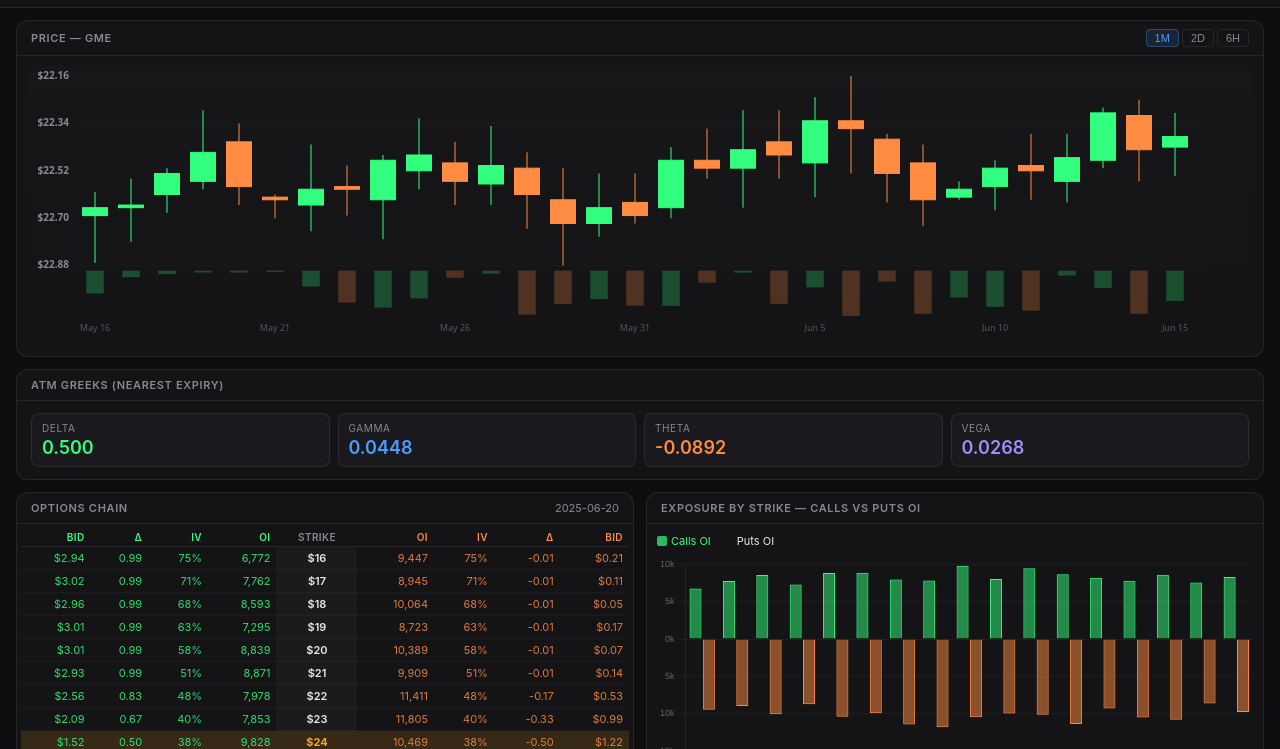
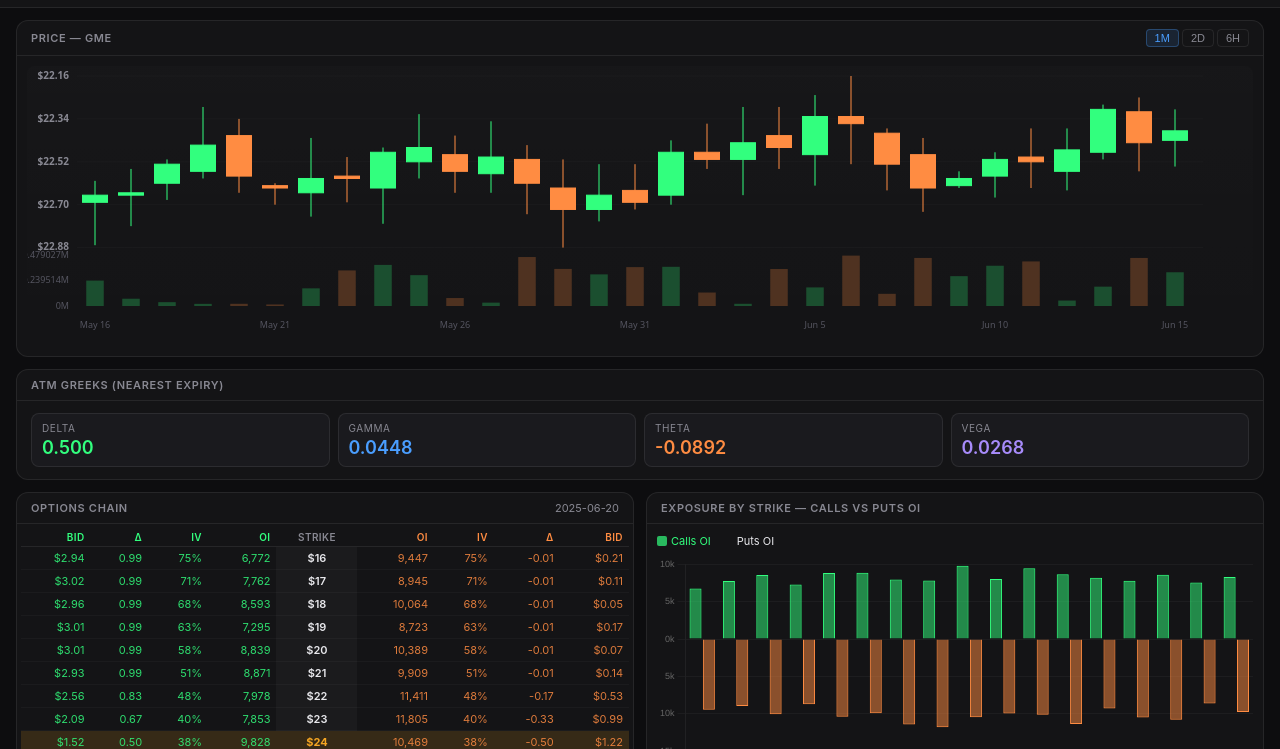
Before and after one commit to theUltimator5/options-dashboard, a website: page index.html in a window 1280 px wide. Shown: the part 51-800 px from the top of the page. Drawn offline with nearby package versions, Linux system fonts and the light colour scheme; no server answers.

Commit message:
Add files via upload

```diff
--- a/index.html
+++ b/index.html
@@ -370,7 +370,6 @@
   const h = rect.height;
 
   // Clear
-  ctx.fillStyle = 'transparent';
   ctx.clearRect(0, 0, w, h);
 
   if (!bars || bars.length < 2) {
@@ -387,30 +386,36 @@
   const closes = bars.map(b => +b.c);
   const vols = bars.map(b => b.v || 0);
 
-  // Calculate min/max for price axis
+  // Layout: price chart on top, volume on bottom
+  const padding = { top: 10, left: 50, right: 50, between: 8 };
+  const volumeHeight = h * 0.18;
+  const priceHeight = h - volumeHeight - padding.between - padding.top - 40;
+
+  const chartWidth = w - padding.left - padding.right;
+  const candleWidth = Math.max(3, Math.floor(chartWidth / bars.length * 0.7));
+  const candleSpacing = Math.floor(chartWidth / bars.length);
+
+  // Price scale (candles)
   const allPrices = [...highs, ...lows];
   const minPrice = Math.min(...allPrices);
   const maxPrice = Math.max(...allPrices);
   const priceRange = maxPrice - minPrice || 1;
+
+  // Volume scale (separate)
   const maxVol = Math.max(...vols) || 1;
 
   console.log('Price range:', minPrice, '-', maxPrice);
-
-  // Sizing
-  const volumeHeight = h * 0.18;
-  const priceHeight = h - volumeHeight - 40;
-  const padding = { top: 10, bottom: 40, left: 50, right: 50 };
-  const chartWidth = w - padding.left - padding.right;
-  const candleWidth = Math.max(3, Math.floor(chartWidth / bars.length * 0.7));
-  const candleSpacing = Math.floor(chartWidth / bars.length);
-
-  console.log('Candle width:', candleWidth, 'spacing:', candleSpacing);
+  console.log('Max volume:', maxVol);
 
   // Scaling functions
   const priceToY = p => padding.top + priceHeight - ((p - minPrice) / priceRange) * priceHeight;
-  const volToH = v => (v / maxVol) * (volumeHeight * 0.9);
+  const volToH = v => (v / maxVol) * volumeHeight;
 
-  // Draw gridlines
+  // Volume baseline
+  const volumeTop = padding.top + priceHeight + padding.between;
+  const volumeBottom = volumeTop + volumeHeight;
+
+  // Draw price gridlines
   ctx.strokeStyle = 'rgba(255,255,255,0.06)';
   ctx.lineWidth = 0.5;
   for (let i = 0; i <= 4; i++) {
@@ -421,16 +426,21 @@
     ctx.stroke();
   }
 
-  // Draw volume bars
+  // Draw volume bars (grow upward from baseline)
   bars.forEach((bar, i) => {
     const x = padding.left + i * candleSpacing + candleSpacing / 2;
     const volH = volToH(vols[i]);
     const isUp = closes[i] >= opens[i];
     ctx.fillStyle = isUp ? 'rgba(50,255,126,0.25)' : 'rgba(255,140,66,0.25)';
-    ctx.fillRect(x - candleWidth * 0.35, padding.top + priceHeight + 5, candleWidth * 0.7, volH);
+    ctx.fillRect(
+      x - candleWidth * 0.35,
+      volumeBottom - volH,
+      candleWidth * 0.7,
+      volH
+    );
   });
 
-  // Draw candles
+  // Draw candles (on price scale)
   bars.forEach((bar, i) => {
     const x = padding.left + i * candleSpacing + candleSpacing / 2;
     const o = opens[i];
@@ -465,7 +475,7 @@
     ctx.strokeRect(x - candleWidth / 2, bodyTop, candleWidth, bodyH);
   });
 
-  // Draw price labels on left
+  // Draw price labels on left (price axis)
   ctx.fillStyle = '#888892';
   ctx.font = 'bold 10px system-ui';
   ctx.textAlign = 'right';
@@ -474,6 +484,17 @@
     const price = minPrice + (priceRange / 4) * i;
     const y = padding.top + (priceHeight / 4) * i;
     ctx.fillText('$' + price.toFixed(2), padding.left - 8, y);
+  }
+
+  // Draw volume labels on left (volume axis)
+  ctx.fillStyle = '#555560';
+  ctx.font = '9px system-ui';
+  ctx.textAlign = 'right';
+  ctx.textBaseline = 'middle';
+  for (let i = 0; i <= 2; i++) {
+    const volLabel = Math.round((maxVol / 2) * i);
+    const y = volumeBottom - (volumeHeight / 2) * i;
+    ctx.fillText(volLabel / 1e6 + 'M', padding.left - 8, y);
   }
 
   // Draw time labels on bottom
@@ -492,7 +513,7 @@
         label = d.toLocaleTimeString('en-US', { hour: '2-digit', minute: '2-digit' });
       }
       const x = padding.left + i * candleSpacing + candleSpacing / 2;
-      const y = padding.top + priceHeight + volumeHeight + 8;
+      const y = h - 25;
       ctx.fillText(label, x, y);
     }
   });
```
